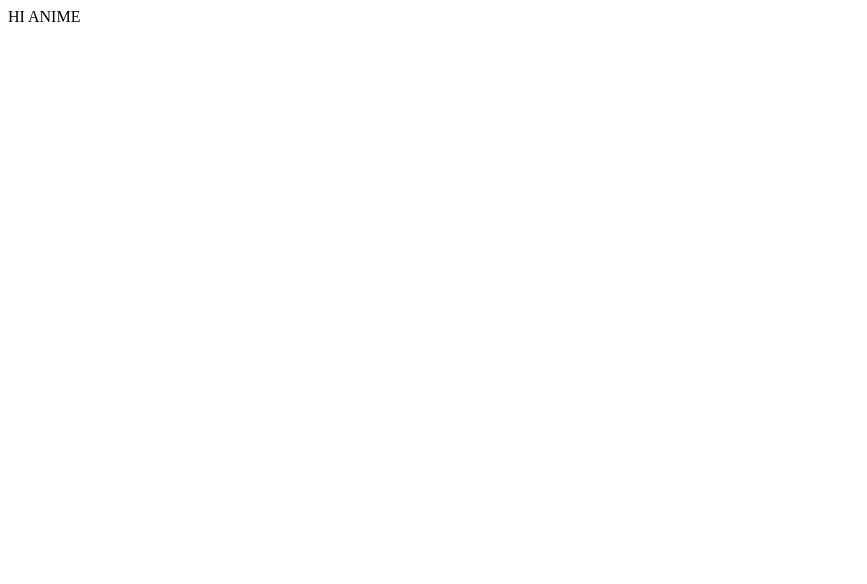
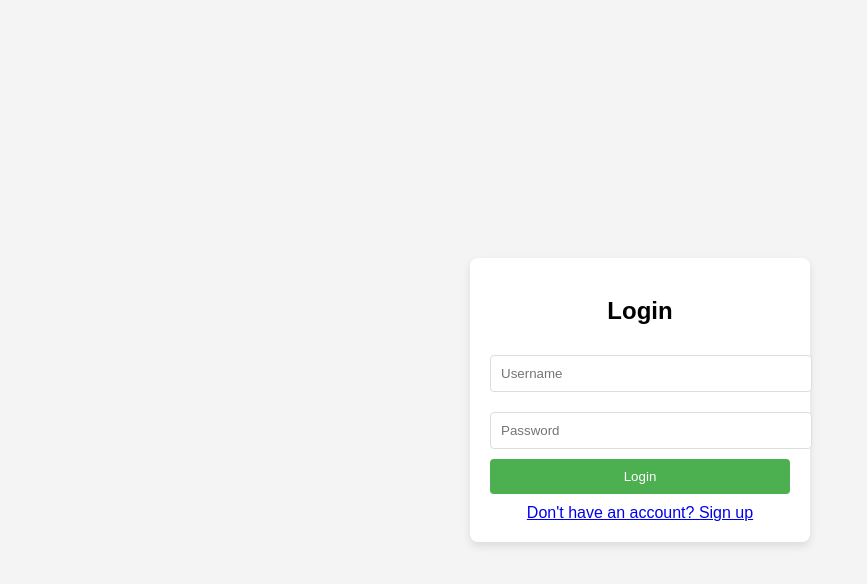
Before and after one commit to argnpln88/gwn, a plain HTML site: page index.html in a window 1280 px wide. Shown: the whole page, without its empty margins (0-867 px from the left). Drawn offline with Linux system fonts and the light colour scheme.

Commit message:
index.html

```diff
--- a/index.html
+++ b/index.html
@@ -1,4 +1,73 @@
-<DOCTYPE html>
-  <html>
-    HI ANIME
-  </html>
+<!DOCTYPE html>
+<html lang="en">
+<head>
+    <meta charset="UTF-8">
+    <meta name="viewport" content="width=device-width, initial-scale=1.0">
+    <title>Login Page</title>
+    <style>
+        body {
+            font-family: Arial, sans-serif;
+            display: flex;
+            justify-content: center;
+            align-items: center;
+            height: 100vh;
+            background-color: #f4f4f4;
+            margin: 0;
+        }
+
+        .login-container {
+            background-color: #fff;
+            padding: 20px;
+            border-radius: 8px;
+            box-shadow: 0 4px 8px rgba(0, 0, 0, 0.1);
+            width: 300px;
+        }
+
+        .login-container h2 {
+            text-align: center;
+            margin-bottom: 20px;
+        }
+
+        .input-field {
+            width: 100%;
+            padding: 10px;
+            margin: 10px 0;
+            border: 1px solid #ddd;
+            border-radius: 4px;
+        }
+
+        .login-btn {
+            width: 100%;
+            padding: 10px;
+            background-color: #4CAF50;
+            color: white;
+            border: none;
+            border-radius: 4px;
+            cursor: pointer;
+        }
+
+        .login-btn:hover {
+            background-color: #45a049;
+        }
+
+        .signup-link {
+            display: block;
+            text-align: center;
+            margin-top: 10px;
+        }
+    </style>
+</head>
+<body>
+
+<div class="login-container">
+    <h2>Login</h2>
+    <form action="/submit-login" method="POST">
+        <input type="text" name="username" class="input-field" placeholder="Username" required>
+        <input type="password" name="password" class="input-field" placeholder="Password" required>
+        <button type="submit" class="login-btn">Login</button>
+    </form>
+    <a href="/signup" class="signup-link">Don't have an account? Sign up</a>
+</div>
+
+</body>
+</html>
```
